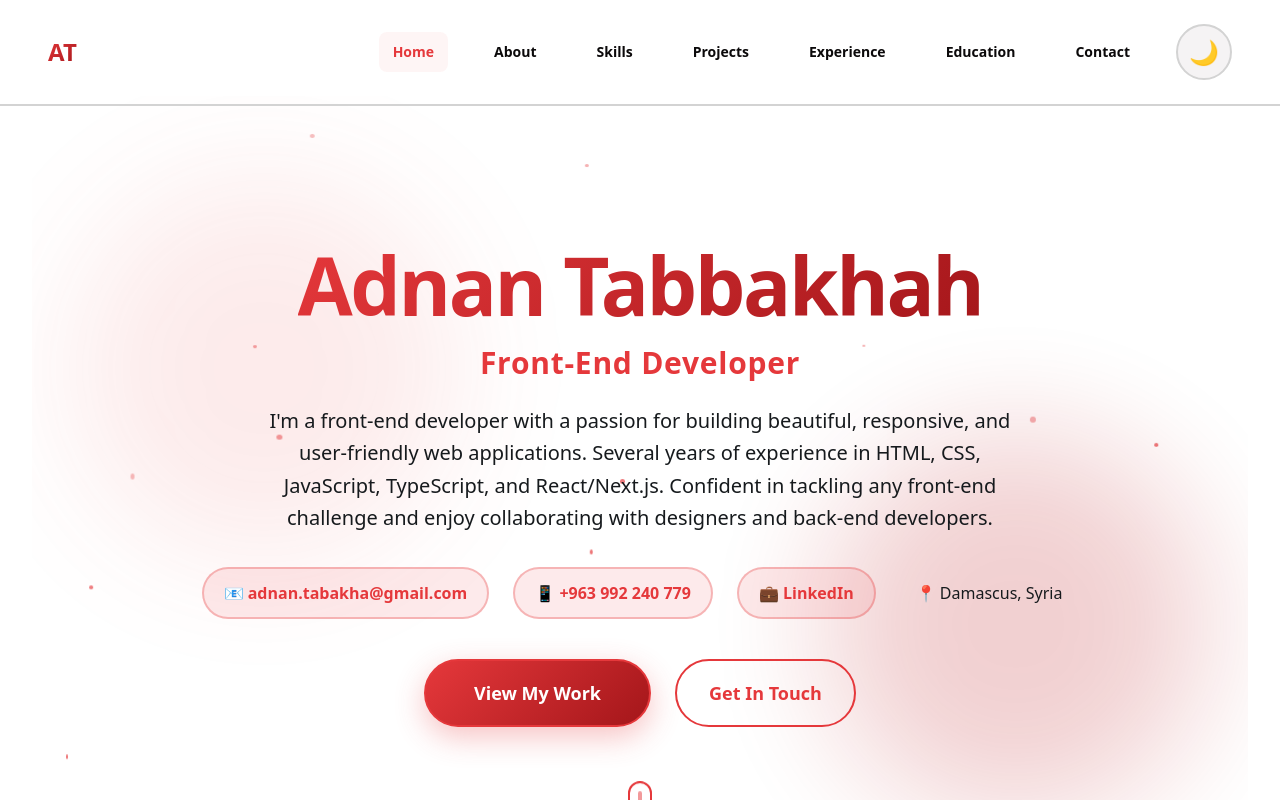
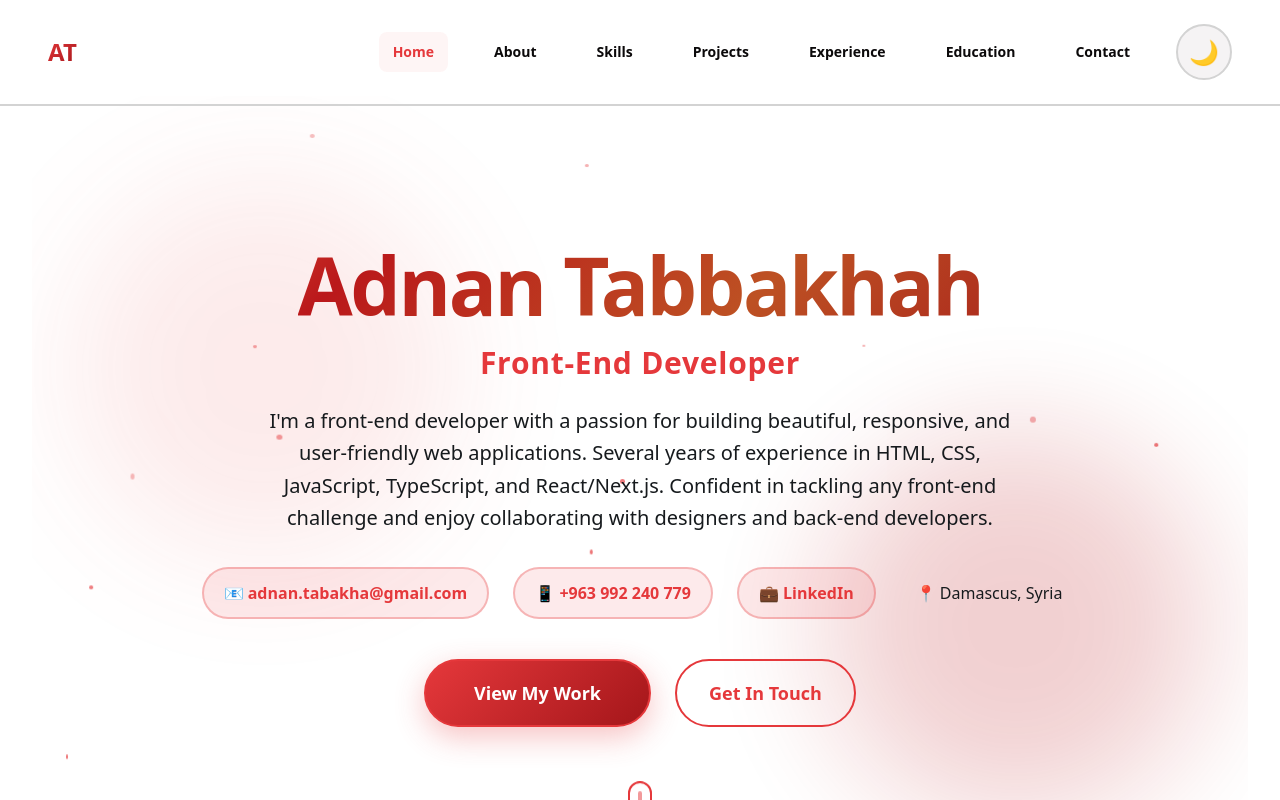
Before and after one commit to adnan-Tabbakhah/portfolio, a Next.js app: page / in a window 1280 px wide. Shown: the top 800 px of the page. Built offline with nearby package versions, Linux system fonts and the light colour scheme.

Commit message:
update animaions

```diff
--- a/src/app/globals.css
+++ b/src/app/globals.css
@@ -373,3 +373,36 @@ h3 {
     --projects-demo-gradY: 0%;
   }
 }
+
+
+
+/* Gradient Text */
+.name {
+  background: linear-gradient(
+    135deg,
+    var(--strawberry-red),
+    #ff6b6b,
+    #ff8e53,
+    var(--mahogany-red-bright),
+    #bd5123,
+    var(--mahogany-red)
+  );
+  -webkit-background-clip: text;
+  -webkit-text-fill-color: transparent;
+  background-clip: text;
+  display: inline-block;
+  background-size: 280% 280%;
+  animation: gradientTextShift 4.5s linear infinite;
+}
+
+@keyframes gradientTextShift {
+  0% {
+    background-position: 0% 50%;
+  }
+  50% {
+    background-position: 100% 50%;
+  }
+  100% {
+    background-position: 0% 50%;
+  }
+}
--- a/src/components/sections/HeroSection.tsx
+++ b/src/components/sections/HeroSection.tsx
@@ -168,7 +168,7 @@ const HeroSection = () => {
 
         {/* Name with gradient */}
         <h1 ref={nameRef} className="mb-4">
-          <span className="gradient-text">Adnan Tabbakhah</span>
+          <span className="name">Adnan Tabbakhah</span>
         </h1>
 
         {/* Title */}
```
